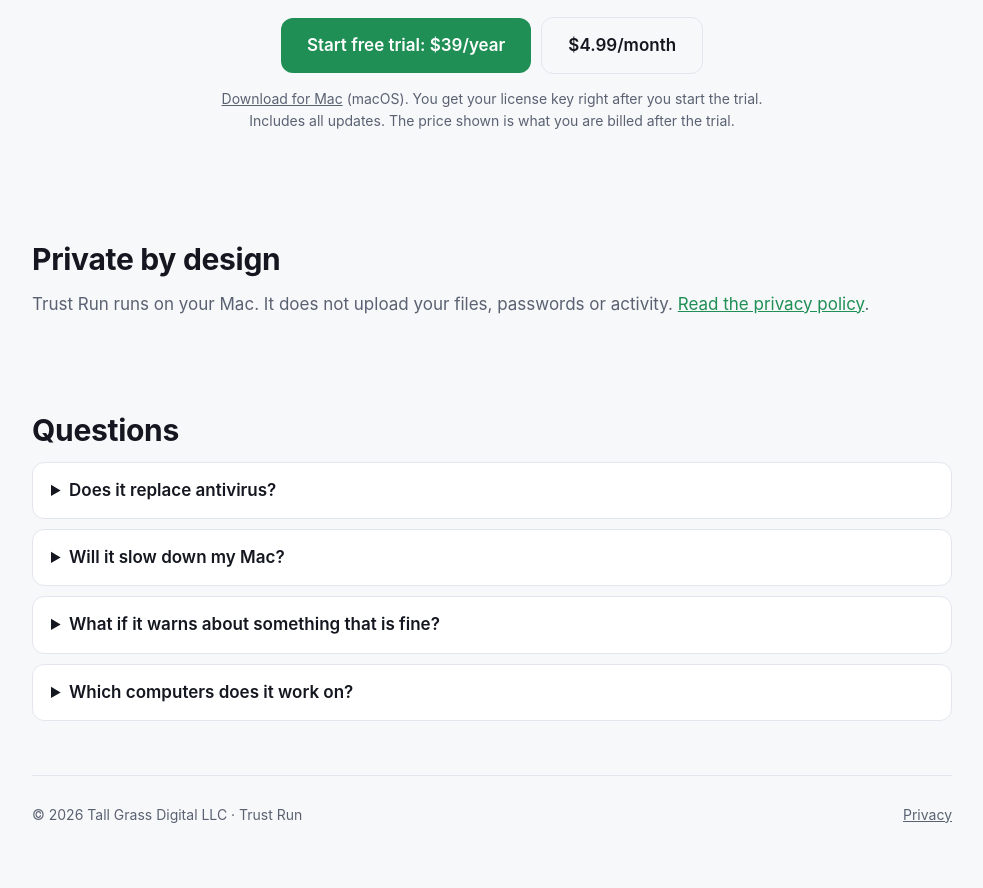
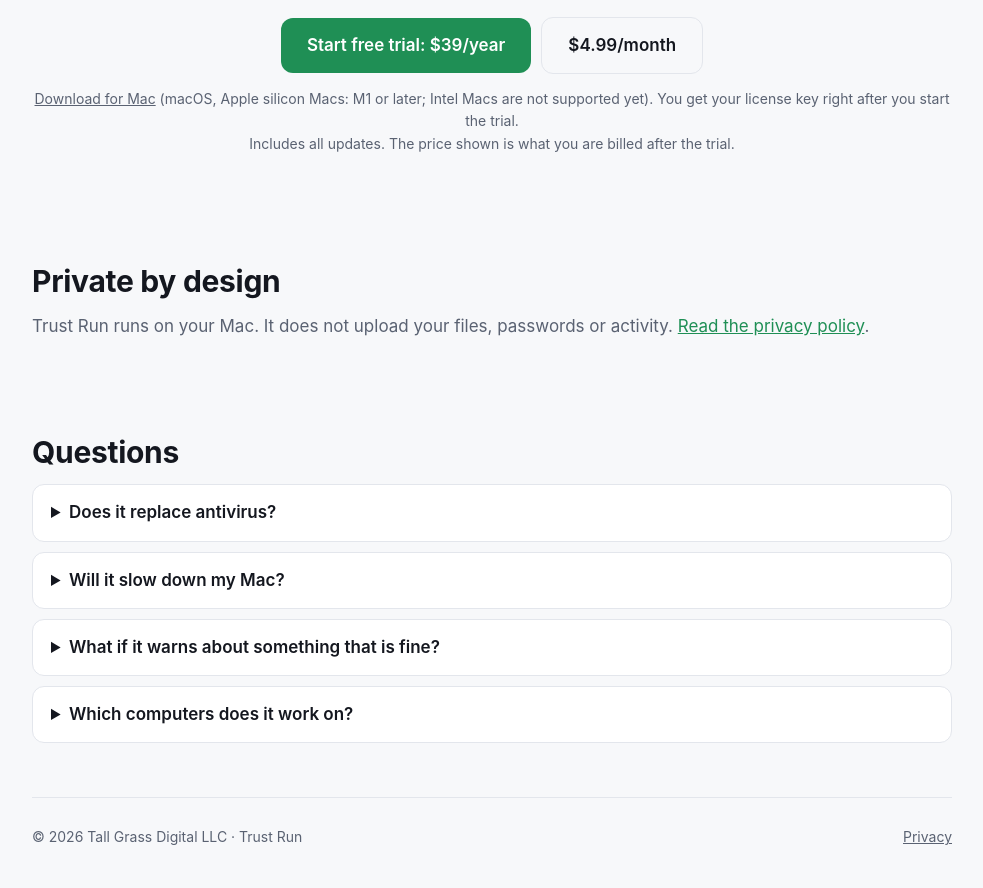
Before and after one commit to zlotecki/trustrun-site, a plain HTML site: page index.html in a window 1280 px wide. Shown: the part 2252-3140 px from the top of the page, without its empty margins (148-1131 px from the left). Drawn offline with Linux system fonts and the light colour scheme.

Commit message:
State Apple silicon requirement on the download note
Co-Authored-By: Claude Sonnet 5.5 <noreply@anthropic.com>

```diff
--- a/index.html
+++ b/index.html
@@ -107,7 +107,7 @@
       <div class="tier"><div class="amt">$39</div><small>per year, 2 months free</small></div>
     </div>
     <a class="btn" href="https://trustrun-billing.kzlotecki.workers.dev/checkout?plan=year">Start free trial: $39/year</a><a class="btn ghost" href="https://trustrun-billing.kzlotecki.workers.dev/checkout?plan=month">$4.99/month</a>
-    <p class="note"><a href="https://github.com/zlotecki/trustrun-site/releases/latest/download/Trust-Run.dmg" style="color:inherit">Download for Mac</a> (macOS). You get your license key right after you start the trial.<br>Includes all updates. The price shown is what you are billed after the trial.</p>
+    <p class="note"><a href="https://github.com/zlotecki/trustrun-site/releases/latest/download/Trust-Run.dmg" style="color:inherit">Download for Mac</a> (macOS, Apple silicon Macs: M1 or later; Intel Macs are not supported yet). You get your license key right after you start the trial.<br>Includes all updates. The price shown is what you are billed after the trial.</p>
   </section>
 
   <section>
```
